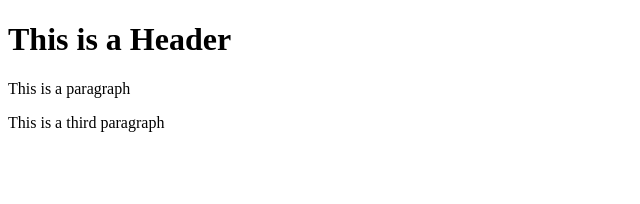
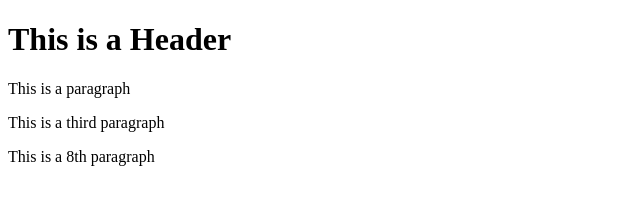
Before and after one commit to uakkab/fer-001, a plain HTML site: page index.html in a window 1280 px wide. Shown: the whole page, without its empty margins (0-640 px from the left). Drawn offline with Linux system fonts and the light colour scheme.

Commit message:
5th Commit

```diff
--- a/index.html
+++ b/index.html
@@ -6,5 +6,6 @@
         <h1>This is a Header</h1>
         <p>This is a paragraph</p>
         <p>This is a third paragraph</p>
+        <p>This is a 8th paragraph</p>
     </body>
 </html>
```
Also changed, not shown: templates/test.html (+1 -0 lines).
